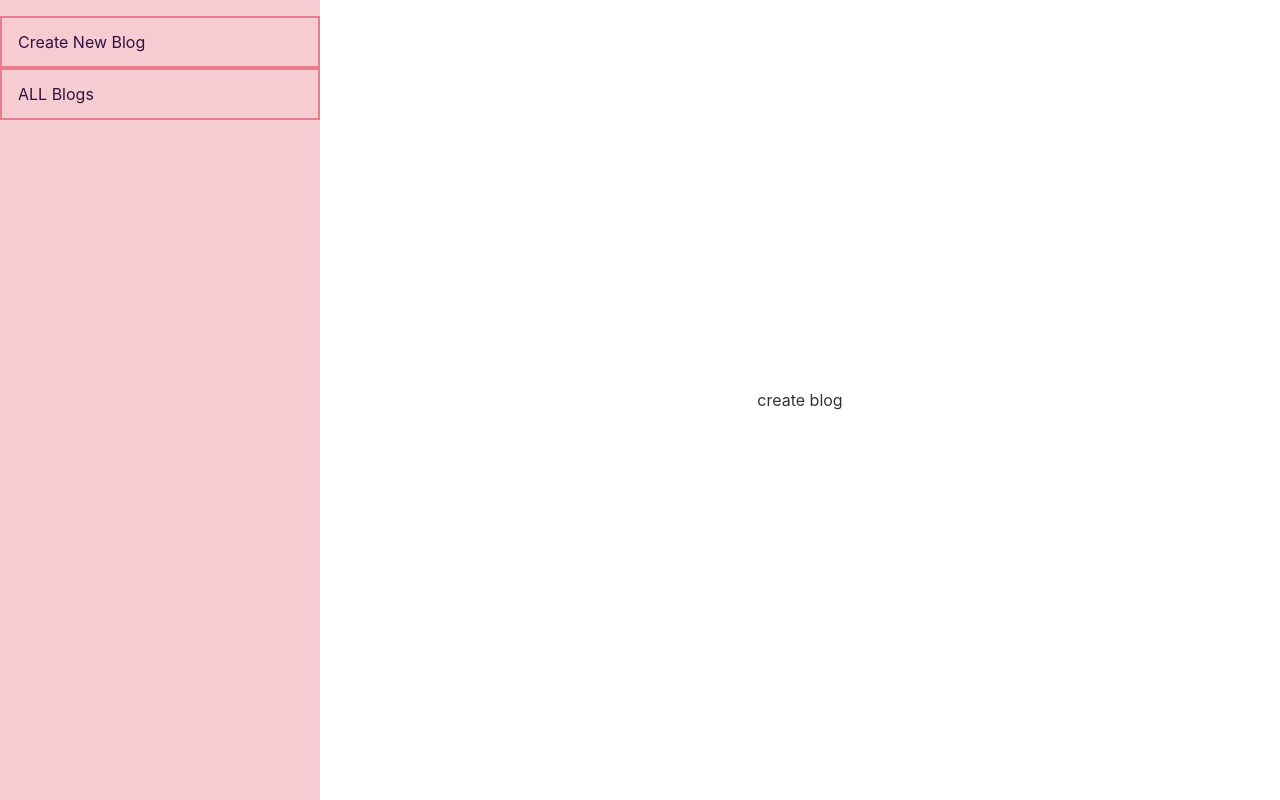
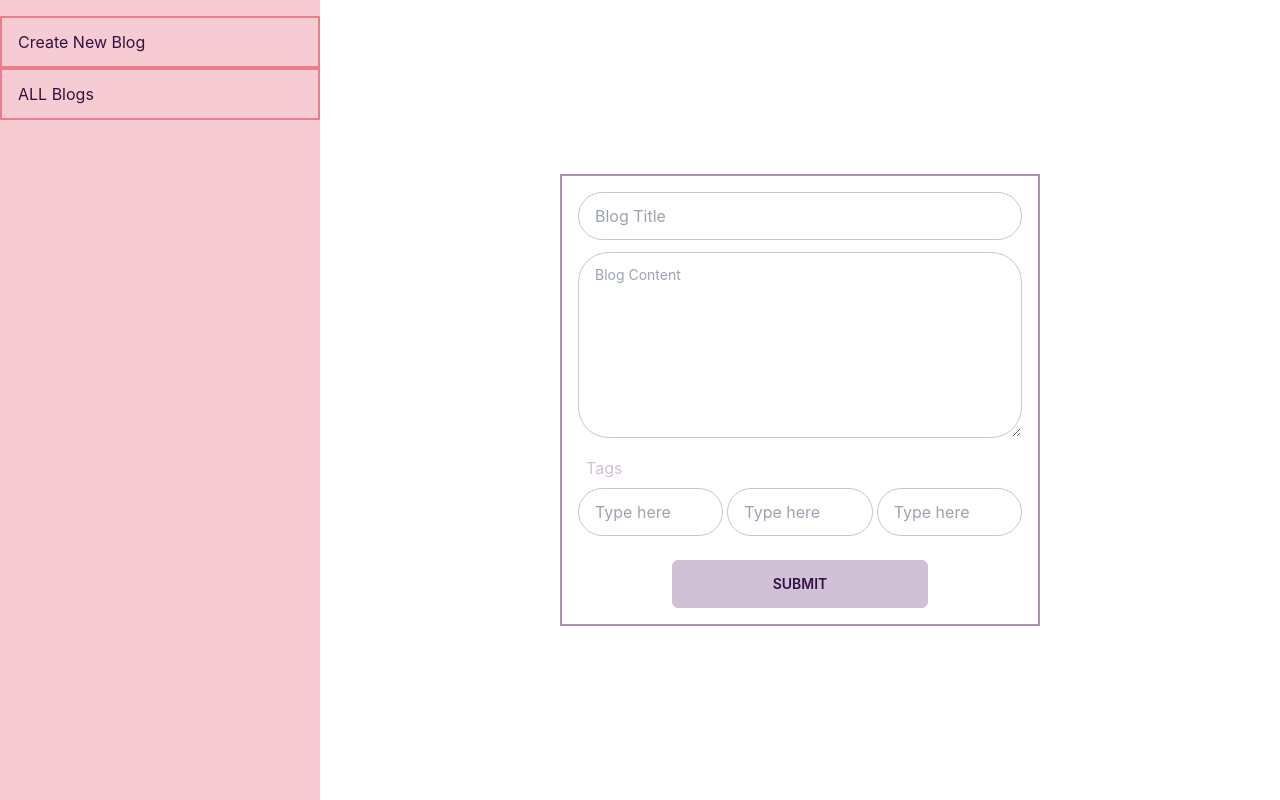
Before and after one commit to Marzan1810662/tech-blog, a React (Create React App) app: page /dashboard/create-blog in a window 1280 px wide. Built offline with nearby package versions, Linux system fonts and the light colour scheme.

Commit message:
create blog page

```diff
--- a/src/pages/dashboard/Dashboard.js
+++ b/src/pages/dashboard/Dashboard.js
@@ -3,13 +3,12 @@ import { Link, Outlet } from 'react-router-dom';
 
 const Dashboard = () => {
     return (
-        <>
             <div className="drawer drawer-mobile">
                 <input id="my-drawer-2" type="checkbox" className="drawer-toggle" />
                 <div className="drawer-content flex flex-col items-center justify-center">
                     {/* <!-- Page content here --> */}
                     <Outlet />
-                    <label htmlFor="my-drawer-2" className="btn btn-primary drawer-button lg:hidden">Open drawer</label>
+                    <label htmlFor="my-drawer-2" className="btn btn-primary drawer-button lg:hidden mt-2">Open drawer</label>
                 </div>
                 <div className="drawer-side">
                     <label htmlFor="my-drawer-2" className="drawer-overlay"></label>
@@ -20,7 +19,6 @@ const Dashboard = () => {
                     </ul>
                 </div>
             </div>
-        </>
     );
 };
 
--- a/src/pages/dashboard/createBlog/CreatBlog.js
+++ b/src/pages/dashboard/createBlog/CreatBlog.js
@@ -1,9 +1,32 @@
 import React from 'react';
 
 const CreatBlog = () => {
+    const submit = (e) =>{
+        e.preventDefault();
+    }
     return (
-        <div className='text-center'>
-            <p>create blog</p>
+        <div className='border-2 border-primary-focus p-4 w-1/2'>
+            <form className='flex flex-col gap-3' onSubmit={submit}>
+                <div>
+                    <input type="text" placeholder="Blog Title" className="input input-bordered input-primary w-full " id='title' required='true'/>
+                </div>
+                <div>
+                    <textarea className="textarea textarea-primary w-full" rows='6' placeholder="Blog Content" required='true'></textarea>
+                </div>
+                <div className='flex flex-col gap-2'>
+                    <div className='text-primary ml-2'>
+                        <label htmlFor="tags">Tags</label>
+                    </div>
+                    <div id='tags' className='flex flex-col lg:flex-row gap-1'>
+                        <input type="text" placeholder="Type here" className="input input-bordered input-primary w-full max-w-xs" />
+                        <input type="text" placeholder="Type here" className="input input-bordered input-primary w-full max-w-xs" />
+                        <input type="text" placeholder="Type here" className="input input-bordered input-primary w-full max-w-xs" />
+                    </div>
+                </div>
+                <div className='mx-auto'>
+                    <input className='btn md:btn-wide btn-primary rounded-md mt-3 ' type="submit" value="Submit" />
+                </div>
+            </form>
         </div>
     );
 };
```
